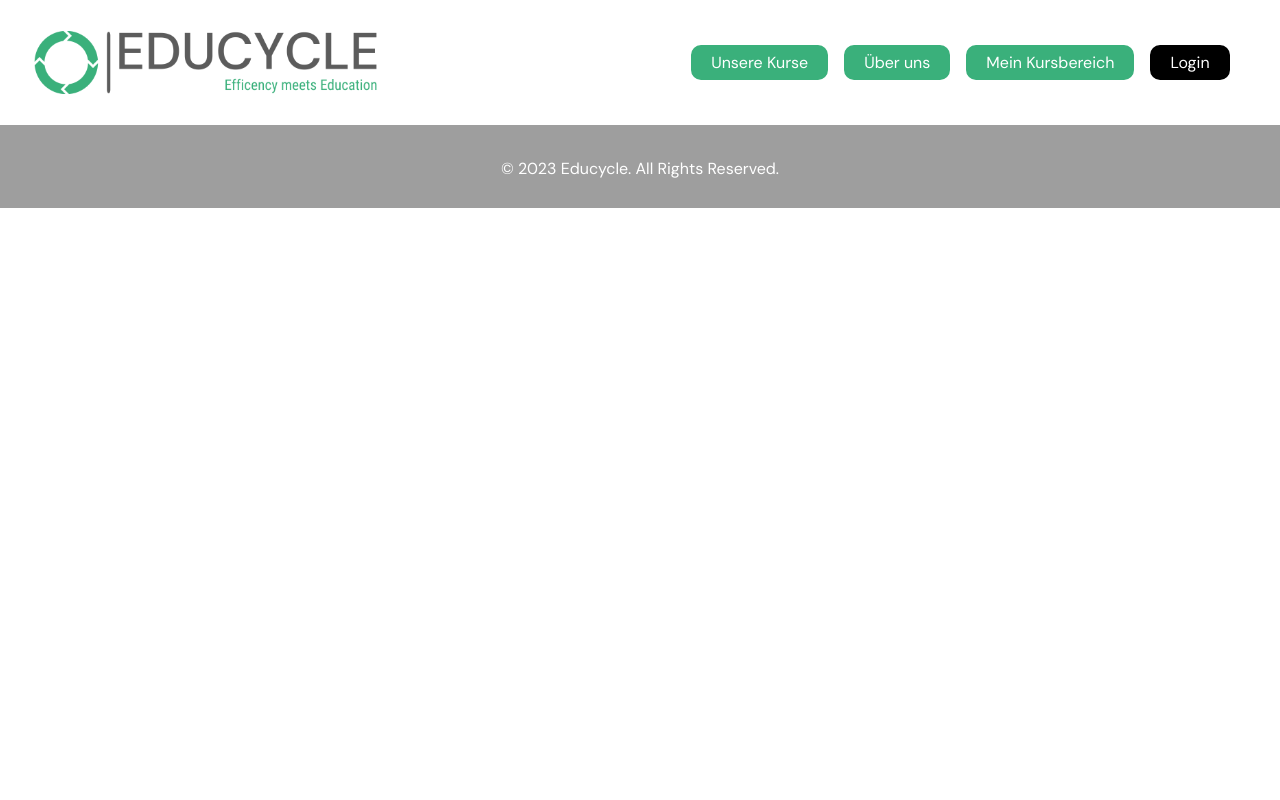
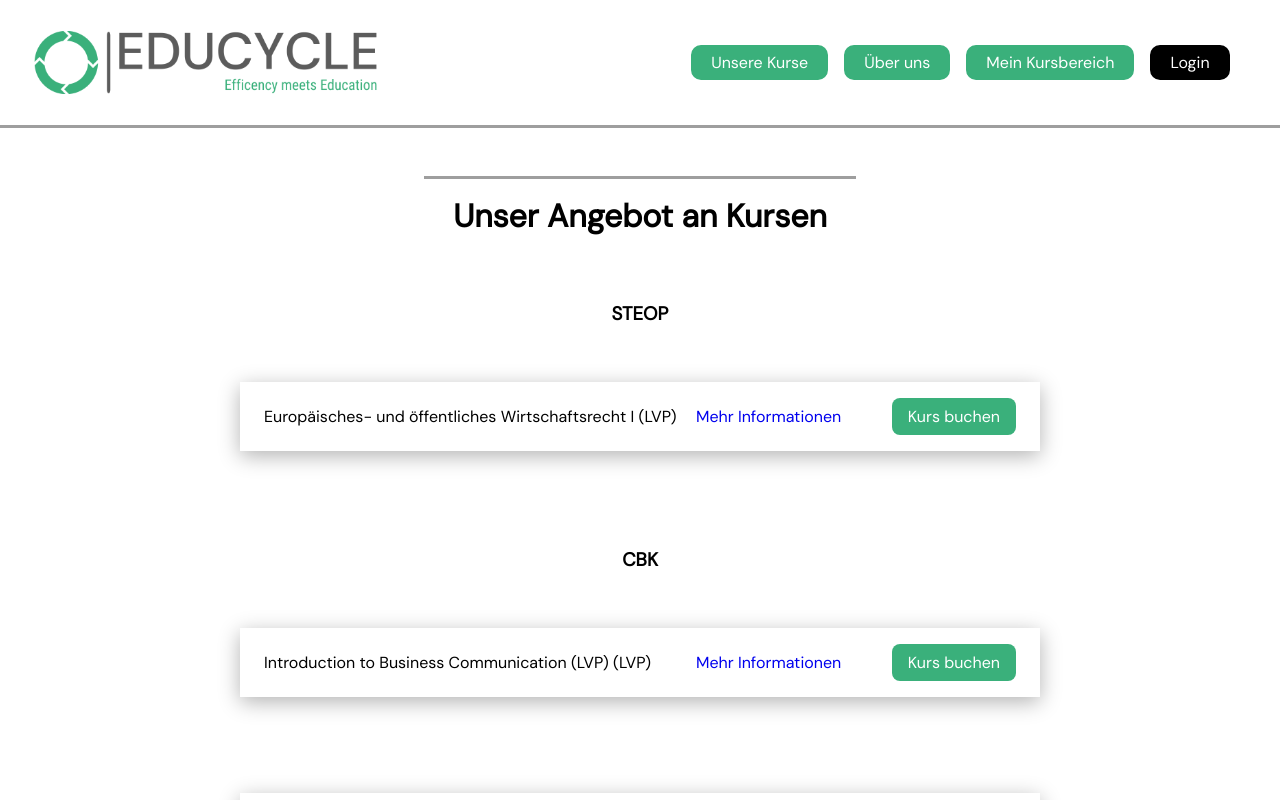
Before and after one commit to BinderAndreas/universitycourse, a React (Create React App) app: page /ourcourses in a window 1280 px wide. Shown: the top 800 px of the page. Built offline with nearby package versions, Linux system fonts and the light colour scheme; a web font is replaced by a local one.

Commit message:
added about us and our courses

```diff
--- a/src/App.js
+++ b/src/App.js
@@ -3,6 +3,8 @@ import {BrowserRouter,Routes,Route } from 'react-router-dom';
 import HomePage from './pages/Homepage/HomePage';
 import Header from './components/Header/Header';
 import Footer from './components/Footer/Footer';
+import AboutUs from './pages/About us/AboutUs';
+import OurCourses from './pages/OurCourses/OurCourses';
 
 function App() {
   return (
@@ -10,7 +12,8 @@ function App() {
       <Header/>
       <Routes>
         <Route path="/" element={<HomePage/>}/>
-
+        <Route path="/aboutus" element={<AboutUs/>}/>
+        <Route path="/ourcourses" element={<OurCourses/>}/>
       </Routes>
       <Footer/>
     </BrowserRouter>
--- a/src/components/Header/Header.js
+++ b/src/components/Header/Header.js
@@ -2,18 +2,22 @@ import React from 'react'
 import "./header.css"
 import {Link,useNavigate} from "react-router-dom"
 import logoBlack from "../../assets/img/logo-black - bearbeitet.png"
+import OurCourses from '../../pages/OurCourses/OurCourses'
+
 
 export default function Header() {
+
+  let navigate=useNavigate();
 
 
   return (
     <div className='header-container'>
-      <img src={logoBlack} alt="Logo" className='logo-black'/>
+        <img src={logoBlack} onClick={()=>navigate("/")} alt="Logo" className='logo-black'/>
       <div className='nav'>
           <a href="/" className='login'>Login</a>
           <a href="/">Mein Kursbereich</a>
-          <a href="/">Über uns</a>
-          <a href="/">Unsere Kurse</a>
+          <a href="/aboutus">Über uns</a>
+          <a href="/ourcourses">Unsere Kurse</a>
       </div>
     </div>
   )
--- /dev/null
+++ b/src/pages/About us/AboutUs.js
@@ -0,0 +1,37 @@
+import React from 'react'
+import "./aboutus.css"
+
+function AboutUs() {
+  return (
+    <div>
+        <div className='about-us'>
+            <h1>About us</h1>
+        </div>
+            <div className='headline-area'>
+                <div className='headline'>
+                    <h1>Our story</h1>
+                </div>
+            </div>
+            <div className='about-us-text'>
+                <p>
+                Die Gründung unserer Website geht auf eine enge Zusammenarbeit zwischen Sebastian Battlogg und Andreas Binder zurück.
+                <br/><br/>Vor über fünf Jahren kreuzten sich die Wege von Andreas und Sebastian, als Andreas als IT-Lehrer tätig war und Sebastian zu seinen Schülern zählte. Nachdem Sebastian die Handelsakademie beendet hatte und sein Studium an der Wirtschaftsuniversität Wien begann, entschieden sie sich gemeinsam, ihre Talente zu bündeln und diese Website zu erstellen.
+                <br/><br/>Andreas ist ein ausgebildeter Lehrer mit einer Spezialisierung in IT. Seine Fähigkeiten im Unterrichten und in der Technologie halfen ihm, die besten Lernmethoden und -werkzeuge zu entwickeln, um Schüler als auch Studierende bei ihren akademischen Herausforderungen zu unterstützen.
+                <br/><br/>Sebastian studiert derzeit Wirtschafts- und Sozialwissenschaften. Seine Leidenschaft für das Lernen und die Schaffung von Verbindungen haben ihm geholfen, die Vision dieser Nachhilfewebsite zu entwickeln.
+                <br/><br/>Wir sind stolz darauf, eine freundliche und unterstützende Umgebung zu schaffen, in der alle willkommen sind. Wir sind fest davon überzeugt, dass jeder und jede das Potenzial hat, erfolgreich zu sein und wir sind hier, um zu helfen.
+                </p>
+            </div>
+            <div className='headline-area'>
+                <div className='headline'>
+                    <h1>Our goal</h1>
+                </div>
+            </div>
+            <div className='about-us-text'>
+                <p>Unser Ziel ist es, Studenten und Schüler dabei zu helfen, ihre akademischen Ziele zu erreichen und ihr volles Potenzial zu entfalten.</p>
+            </div>
+
+    </div>
+  )
+}
+
+export default AboutUs
--- /dev/null
+++ b/src/pages/About us/aboutus.css
@@ -0,0 +1,22 @@
+.about-us {
+    width: 100%;
+    height: 5em;
+    background-color: #3AB07B;
+    color: white;
+    display: flex;
+    justify-content: center;
+    align-items: center;
+    font-size: 2em;
+}
+
+.headline-area {
+    width: 100%;
+    display: flex;
+    justify-content: center;
+}
+
+.about-us-text {
+    width: 40%;
+    margin-left: 37em;
+    margin-bottom: 7em;
+}
--- /dev/null
+++ b/src/pages/OurCourses/OurCourses.js
@@ -0,0 +1,42 @@
+import React from 'react'
+import "./ourcourses.css"
+
+function OurCourses() {
+  return (
+    <div>
+        <div className='headline-area'>
+                <div className='headline'>
+                    <h1>Unser Angebot an Kursen</h1>
+                </div>
+        </div>
+            <div className='our-courses'>
+                <h3>STEOP</h3>
+                <div className='course-field'>
+                        <p>Europäisches- und öffentliches Wirtschaftsrecht I (LVP)</p>
+                    <div className='informations'>
+                        <a href="/">Mehr Informationen</a>
+                        <a href="/" className='book-course'>Kurs buchen</a>
+                     </div>
+                 </div>
+                <h3>CBK</h3>
+                <div className='course-field'>
+                    <p>Introduction to Business Communication (LVP) (LVP)</p>
+                    <div className='informations'>
+                        <a href="/">Mehr Informationen</a>
+                        <a href="/" className='book-course'>Kurs buchen</a>
+                    </div>
+                </div>
+                <div className='course-field'>
+                    <p>Marketing (LVP)</p>
+                    <div className='informations'>
+                        <a href="/">Mehr Informationen</a>
+                        <a href="/" className='book-course'>Kurs buchen</a>
+                    </div>
+                </div>
+            </div>
+
+    </div>
+  )
+}
+
+export default OurCourses
--- /dev/null
+++ b/src/pages/OurCourses/ourcourses.css
@@ -0,0 +1,43 @@
+.our-courses {
+    display: flex;
+
+    flex-direction: column;
+    align-items: center;
+    height: 100vh;
+}
+
+
+
+.our-courses h3 {
+    margin-bottom: 3em;
+
+}
+
+.course-field {
+    margin-bottom: 6em;
+    width: 50em;
+    display: flex;
+    justify-content: space-between;
+    box-shadow: 0 5px 20px rgba(0,0,0,0.3);
+    padding: 16px 24px;
+    align-items: center;
+}
+
+.informations {
+    width: 20em;
+    display: flex;
+    justify-content: space-between;
+    align-items: center;
+}
+
+.book-course {
+    background-color: #3AB07B;
+    padding: 8px 16px;
+    border-radius: 8px;
+    text-decoration: none;
+    color: white;
+}
+
+.informations a {
+    text-decoration: none;
+}
```
